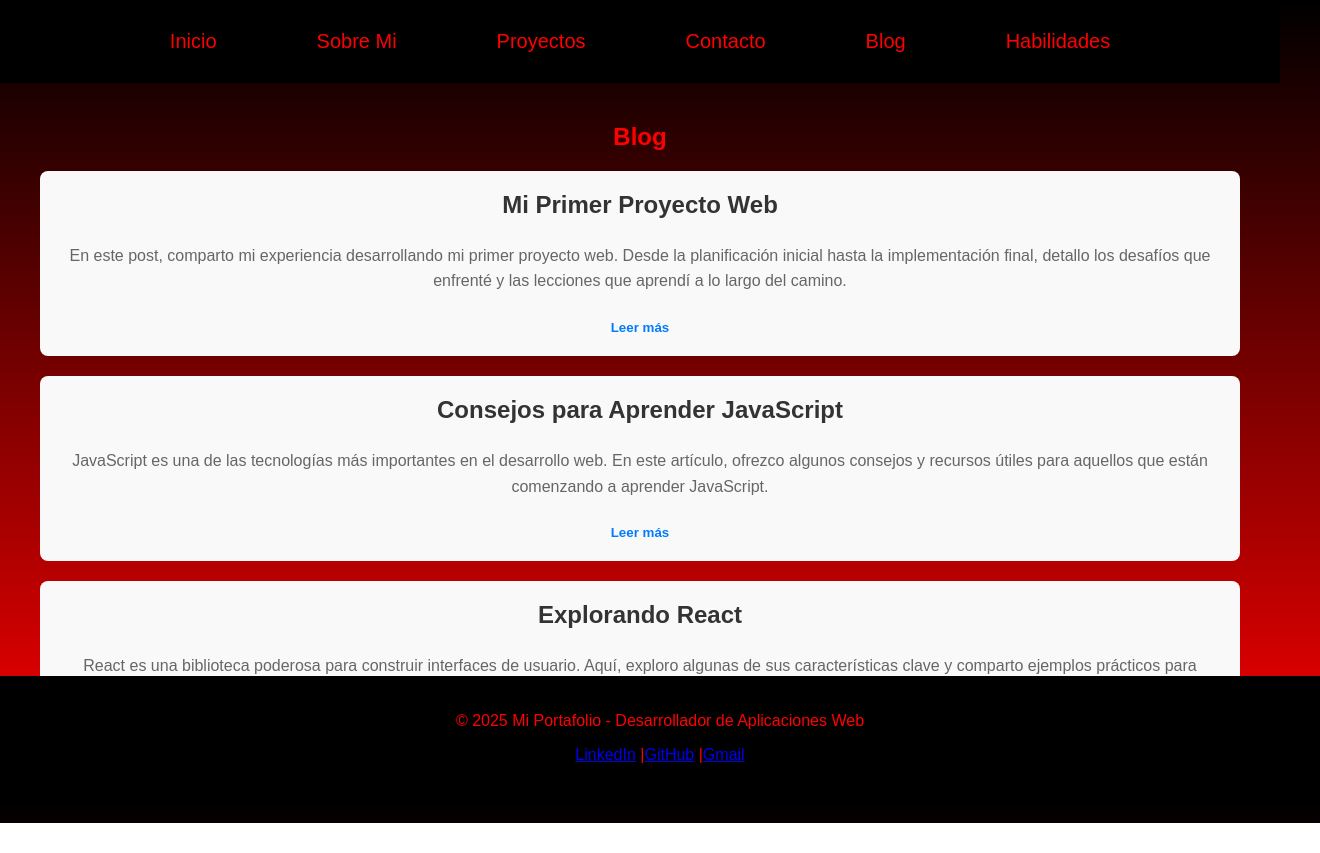
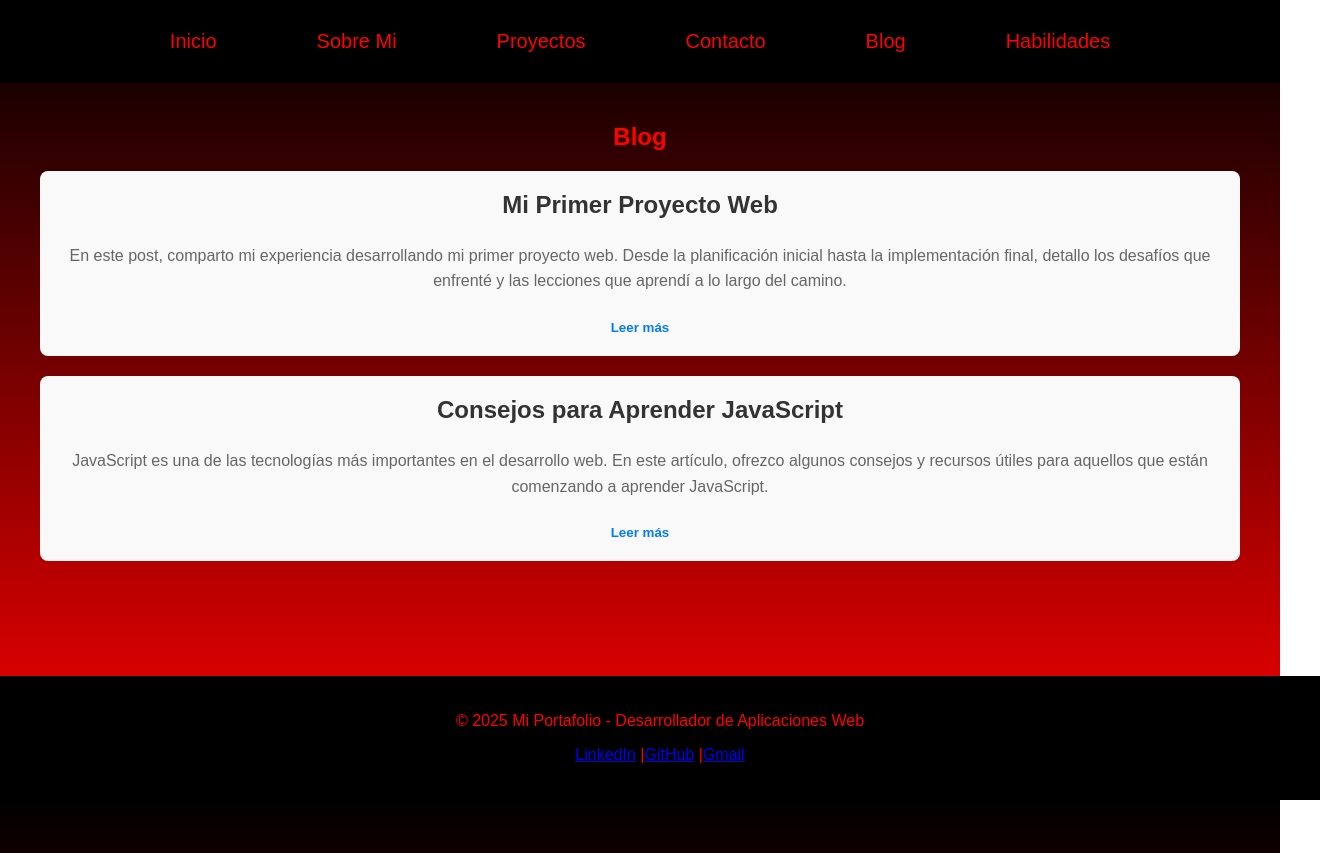
Before and after one commit to Sebijuan/Portfolio, a React (Create React App) app in the folder proyecto/: page /blog in a window 1280 px wide. Shown: the whole page, 1320 px wide, since content can reach past the window. Before the commit the page ends 823 px from the top, so only its background shows below. Built offline with nearby package versions, Linux system fonts and the light colour scheme.

Commit message:
actualizacion

```diff
--- a/proyecto/src/Componentes/Estilos/Blog.css
+++ b/proyecto/src/Componentes/Estilos/Blog.css
@@ -22,6 +22,9 @@ body {
     padding: 20px;
     min-height: calc(100vh - 100px); /* Adjust based on your footer height */
     flex: 1;
+    overflow-y: auto; /* Add this line to enable scrolling */
+    padding-bottom: 300px; /* Further increase padding to the bottom */
+    position: relative; /* Ensure the container is positioned relative */
 }
 
 .blog-content {
@@ -65,4 +68,13 @@ body {
     text-decoration: underline;
 }
 
-/* Fix the footer at the bottom of the page */
+footer {
+    background-color: #000;
+    color: #ff0000; /* Red text */
+    text-align: center;
+    padding: 20px; /* Increase padding for larger footer */
+    width: 100%;
+    position: fixed; /* Change position to fixed */
+    bottom: 0; /* Ensure footer stays at the bottom */
+    left: 0; /* Ensure footer spans the entire width */
+}
--- a/proyecto/src/Componentes/Home/Blog.jsx
+++ b/proyecto/src/Componentes/Home/Blog.jsx
@@ -1,22 +1,30 @@
-import React, { useState } from 'react';
+import React, { useState, useRef } from 'react';
 import '../Estilos/Blog.css'; // Ensure you have a corresponding CSS file for styling
 
 function Blog() {
     const [expandedPosts, setExpandedPosts] = useState({});
+    const postRefs = useRef({});
 
     const toggleExpand = (postId) => {
-        setExpandedPosts(prevState => ({
+        setExpandedPosts(prevState => {
+            const newState = {
                 ...prevState,
                 [postId]: !prevState[postId]
-        }));
+            };
+            if (newState[postId]) {
+                postRefs.current[postId].scrollIntoView({ behavior: 'smooth' });
+            }
+            return newState;
+        });
     };
 
     return (
+        <>
             <section id="blog">
-            <div className="blog-container">
+                <div className="blog-container" style={{ paddingBottom: '50px' }}>
                     <h2>Blog</h2>
                     <div className="blog-content">
-                    <article className="blog-post">
+                        <article className="blog-post" key="post-1" ref={el => postRefs.current[1] = el}>
                             <h3>Mi Primer Proyecto Web</h3>
                             <p>
                                 En este post, comparto mi experiencia desarrollando mi primer proyecto web. Desde la planificación inicial hasta la implementación final,
@@ -32,7 +40,7 @@ function Blog() {
                                 {expandedPosts[1] ? 'Leer menos' : 'Leer más'}
                             </button>
                         </article>
-                    <article className="blog-post">
+                        <article className="blog-post" key="post-2" ref={el => postRefs.current[2] = el}>
                             <h3>Consejos para Aprender JavaScript</h3>
                             <p>
                                 JavaScript es una de las tecnologías más importantes en el desarrollo web. En este artículo, ofrezco algunos consejos y recursos útiles
@@ -47,24 +55,12 @@ function Blog() {
                                 {expandedPosts[2] ? 'Leer menos' : 'Leer más'}
                             </button>
                         </article>
-                    <article className="blog-post">
-                        <h3>Explorando React</h3>
-                        <p>
-                            React es una biblioteca poderosa para construir interfaces de usuario. Aquí, exploro algunas de sus características clave y comparto
-                            ejemplos prácticos para ayudarte a comenzar con React.
-                        </p>
-                        {expandedPosts[3] && (
-                            <p>
-                                Aquí puedes agregar más información sobre React, como componentes avanzados, hooks, y cómo gestionar el estado en aplicaciones React.
-                            </p>
-                        )}
-                        <button onClick={() => toggleExpand(3)} className="read-more">
-                            {expandedPosts[3] ? 'Leer menos' : 'Leer más'}
-                        </button>
-                    </article>
+
                     </div>
                 </div>
             </section>
+
+        </>
     );
 }
 
```
Lines whose indentation alone changed are shown as unchanged.
